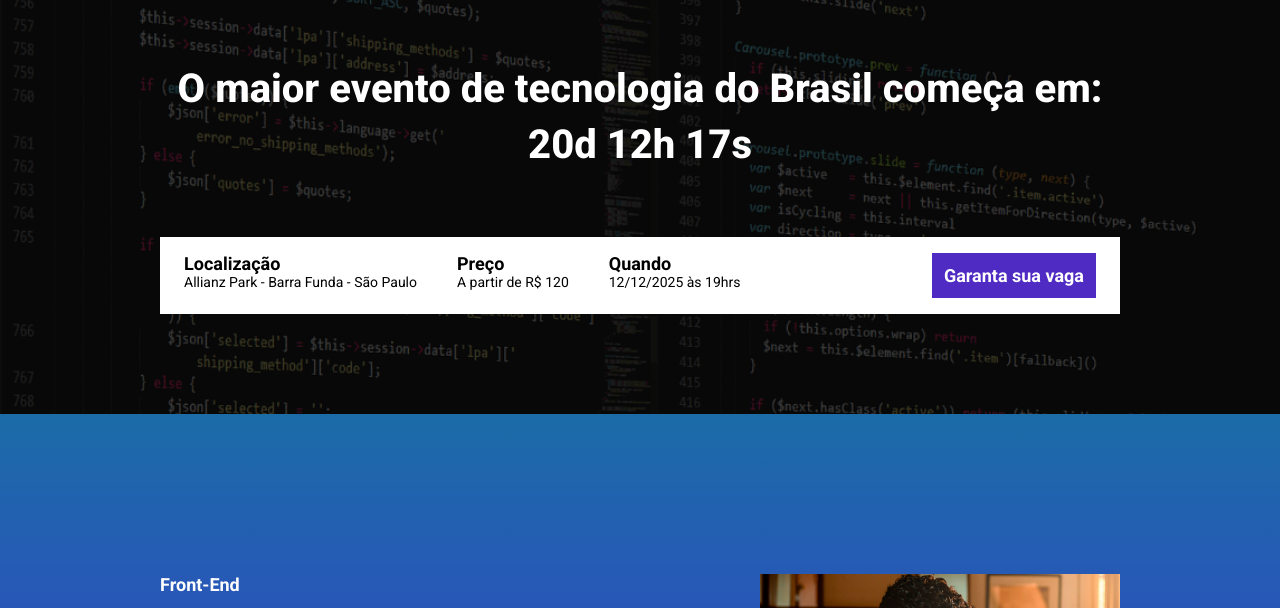
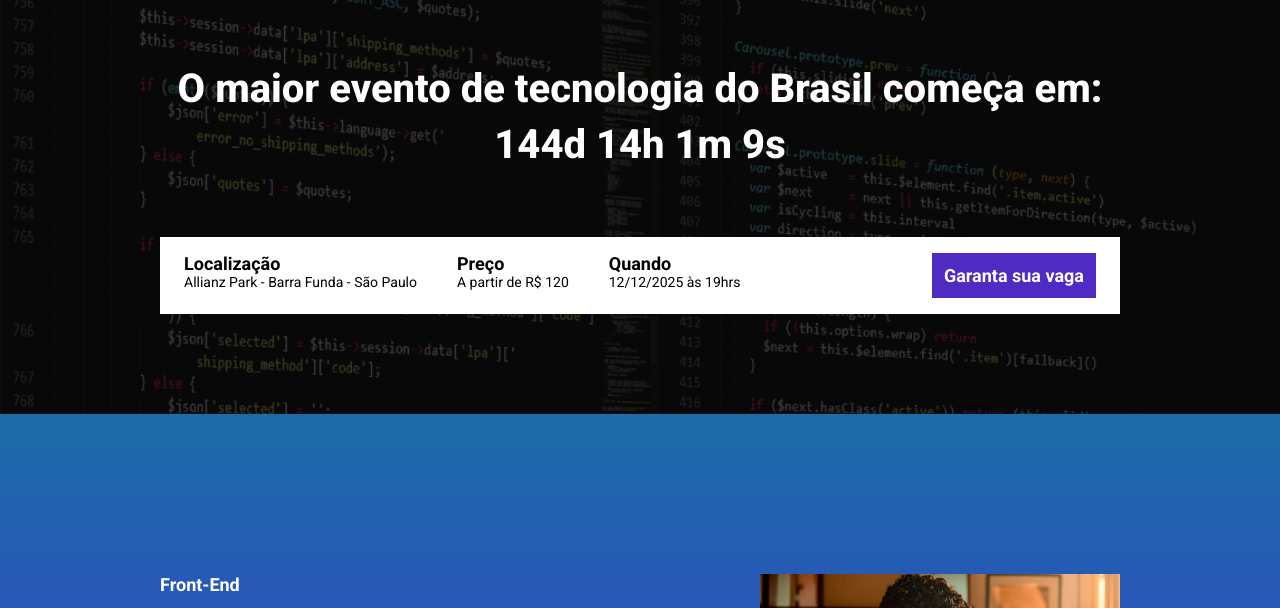
Before and after one commit to SeraphCloud/ebac-tech-talks, a website built with Parcel: page src/index.html in a window 1280 px wide. Shown: the part 147-755 px from the top of the page. Built offline with nearby package versions, Linux system fonts and the light colour scheme.

Commit message:
Criando o contagem regressiva

```diff
--- a/package.json
+++ b/package.json
@@ -3,6 +3,7 @@
   "version": "1.0.0",
   "scripts": {
     "dev": "parcel src/index.html src/styles/main.scss src/scripts/main.js",
+    "build": "parcel build src/index.html",
     "test": "echo \"Error: no test specified\" && exit 1"
   },
   "keywords": [],
--- a/src/index.html
+++ b/src/index.html
@@ -18,7 +18,8 @@
       <div class="container">
         <img class="hero__logo" src="./images/ebac_logo.svg" alt="EBAC Logo" />
         <p class="hero__text">
-          O maior evento de tecnologia do Brasil começa em: 20d 12h 17s
+          O maior evento de tecnologia do Brasil começa em:
+          <span id="contador"></span>
         </p>
         <div class="infos-bar">
           <ul class="infos-bar__infos">
@@ -35,11 +36,7 @@
               12/12/2025 às 19hrs
             </li>
           </ul>
-          <a
-            class="button button--primary"
-            href="https://www.youtube.com/watch?v=dQw4w9WgXcQ"
-            >Garanta sua vaga</a
-          >
+          <a class="button button--primary" href="#">Garanta sua vaga</a>
         </div>
       </div>
     </header>
--- a/src/scripts/main.js
+++ b/src/scripts/main.js
@@ -1 +1,29 @@
 AOS.init();
+
+const dataDoEvento = new Date("Dec 12, 2025 19:00:00");
+const timeStampDoEvento = dataDoEvento.getTime();
+
+const contadorDeTempo = setInterval(function () {
+  const agora = new Date();
+  const TimeStampAtual = agora.getTime();
+
+  const tempoAteEvento = timeStampDoEvento - TimeStampAtual;
+
+  const diaEmMs = 1000 * 60 * 60 * 24;
+  const horaEmMs = 1000 * 60 * 60;
+  const minutoEmMs = 1000 * 60;
+
+  const diasAteEvento = Math.floor(tempoAteEvento / diaEmMs);
+  const horasAteEvento = Math.floor((tempoAteEvento % diaEmMs) / horaEmMs);
+  const minutosAteEvento = Math.floor((tempoAteEvento % horaEmMs) / minutoEmMs);
+  const segundosAteEvento = Math.floor((tempoAteEvento % minutoEmMs) / 1000);
+
+  document.getElementById(
+    "contador"
+  ).innerHTML = `${diasAteEvento}d ${horasAteEvento}h ${minutosAteEvento}m ${segundosAteEvento}s`;
+
+  if (tempoAteEvento < 0) {
+    clearInterval(contadorDeTempo);
+    document.getElementById("contador").innerHTML = "Evento expirado";
+  }
+}, 1000);
```
